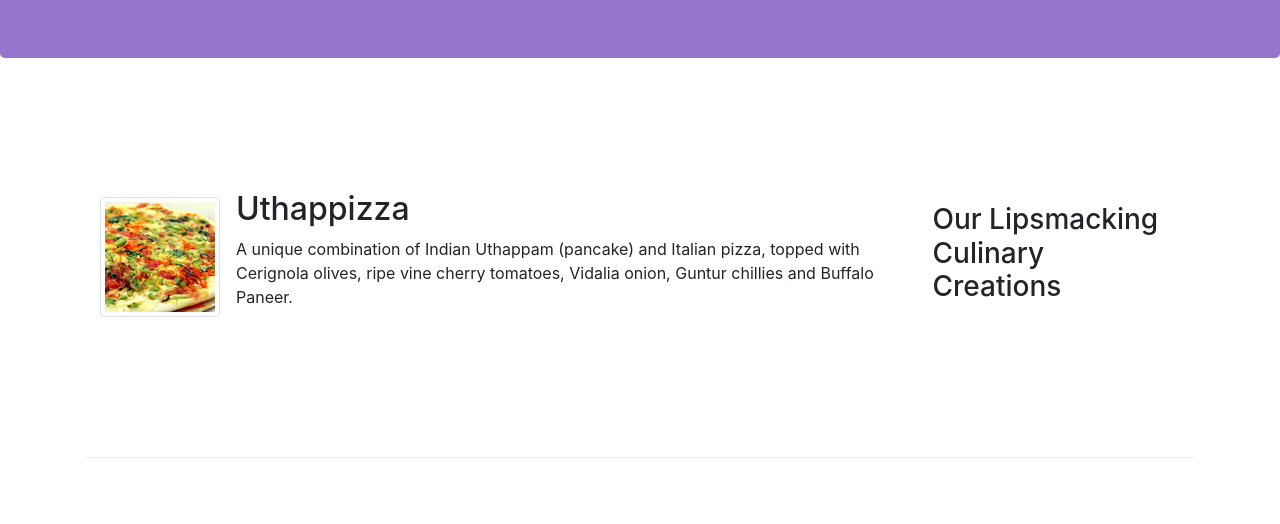
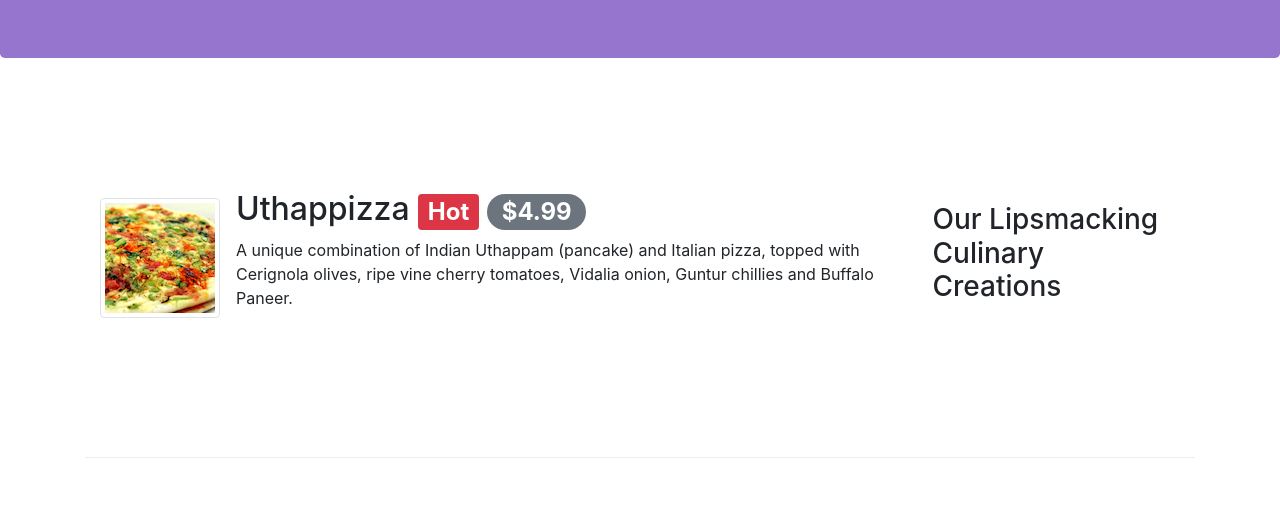
Before and after one commit to Yadav-Rakesh/bootstrap-intro, a website: page index.html in a window 1280 px wide. Shown: the part 276-800 px from the top of the page. Drawn offline with nearby package versions, Linux system fonts and the light colour scheme.

Commit message:
Alerting-Badges

```diff
--- a/index.html
+++ b/index.html
@@ -70,8 +70,11 @@
                     <img class="d-flex mr-3 img-thumbnail align-self-center"
                     src="img/uthappizza.png" alt="uthappizza">
                     <div class="media-body">
-                        <h2 >Uthappizza</h2>
-                        <p class="mt-0"class="d-none d-sm-block">A unique combination of Indian Uthappam (pancake) and Italian pizza, topped with Cerignola olives, ripe vine cherry tomatoes, Vidalia onion, Guntur chillies and Buffalo Paneer.</p>
+                        <h2 class="mt-0">Uthappizza
+                            <span class="badge badge-danger">Hot</span>
+                            <span class="badge badge-pill badge-secondary">$4.99</span>
+                        </h2>
+                        <p class="d-none d-sm-block">A unique combination of Indian Uthappam (pancake) and Italian pizza, topped with Cerignola olives, ripe vine cherry tomatoes, Vidalia onion, Guntur chillies and Buffalo Paneer.</p>
                     </div>
                 </div>
             </div>
```
